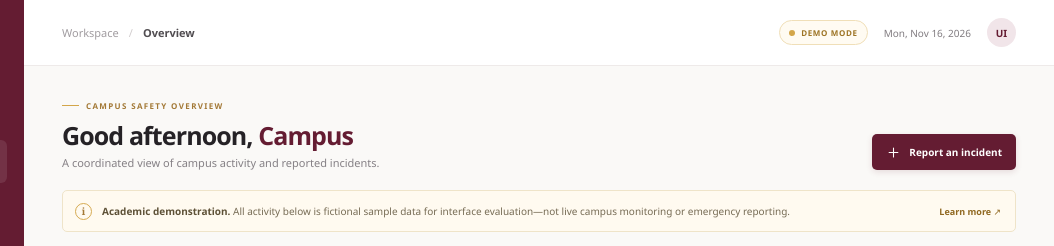
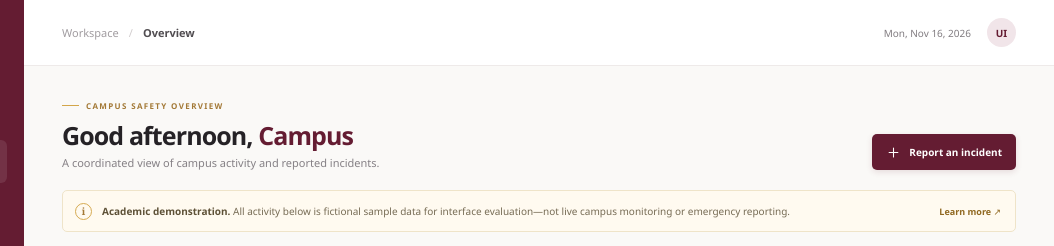
Before and after one commit to Haizword/campus-security-monitoring-system, a plain HTML site: page index.html in a window 1280 px wide. Shown: the top 246 px of the page, 226-1280 px from the left. Drawn offline with Linux system fonts and the light colour scheme.

Commit message:
Remove dashboard demo mode badge
Co-authored-by: Copilot <223556219+Copilot@users.noreply.github.com>

```diff
--- a/index.html
+++ b/index.html
@@ -71,7 +71,6 @@
           </button>
           <div class="breadcrumb"><span>Workspace</span><span class="crumb-separator">/</span><strong id="breadcrumb-current">Overview</strong></div>
           <div class="topbar-right">
-            <span class="demo-pill"><span></span> DEMO MODE</span>
             <span class="topbar-date" id="today-label"></span>
             <span class="topbar-avatar" aria-label="Project demo">UI</span>
           </div>
```
